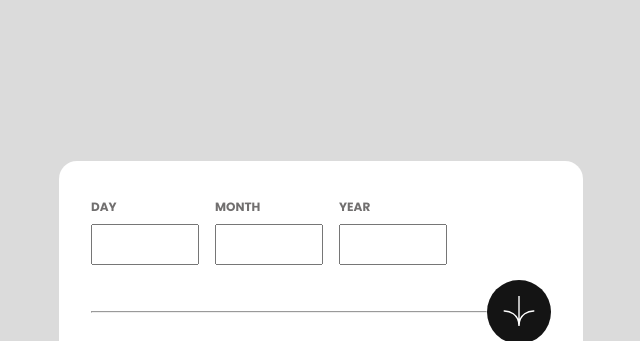
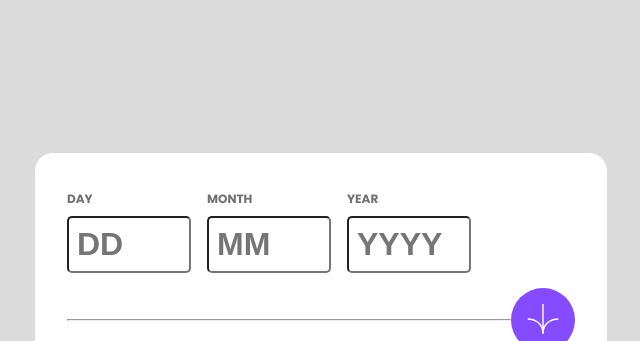
Before and after one commit to lazy4gyan/age-calculator-app-main, a plain HTML site: page index.html in a window 1280 px wide. Shown: the top 341 px of the page, without its empty margins (319-959 px from the left). Drawn offline with Linux system fonts and the light colour scheme.

Commit message:
added placeholder for input

```diff
--- a/index.html
+++ b/index.html
@@ -17,17 +17,17 @@
       <section class="section-input">
         <label for="date">
           Day
-          <input id="day" aria-describedby="day-input" type="number" min="1" max="31" />
+          <input id="day" aria-label="day-input" type="number" placeholder="DD" min="1" max="31" />
           <p class="error"></p>
         </label>
         <label for="month">
           Month
-          <input id="month" aria-describedby="month-input" type="number" min="1" max="12" />
+          <input id="month" aria-label="month-input" type="number" placeholder="MM" min="1" max="12" />
           <p class="error"></p>
         </label>
         <label for="year">
           Year
-          <input id="year" aria-describedby="year-input" type="number" min="1900" max="2024" />
+          <input id="year" aria-label="year-input" type="number" placeholder="YYYY" min="1900" max="2024" />
           <p class="error"></p>
         </label>
       </section>
--- a/style.css
+++ b/style.css
@@ -50,12 +50,16 @@ label {
   text-transform: uppercase;
   color: var(--smokey-grey);
   font-size: 12px;
+  border-color:var(--light-grey);
+  outline-color: var(--light-grey);
 }
 input {
   font-size: 32px;
   margin-top: 0.5rem;
   font-weight: 700;
   width: 6.5rem;
+  padding:.5rem;
+  border-radius: 5px;
 }
 img {
   width: 100%;
@@ -87,11 +91,11 @@ mark {
   border-radius: 50%;
   padding: 1rem;
   cursor: pointer;
-  background-color: var(--off-black);
+  background-color: var(--purple);
 }
 .direction:hover {
   transform: scale(1.1);
-  background-color: var(--purple);
+  background-color: var(--off-black);
 }
 .section-output {
   display: flex;
```
